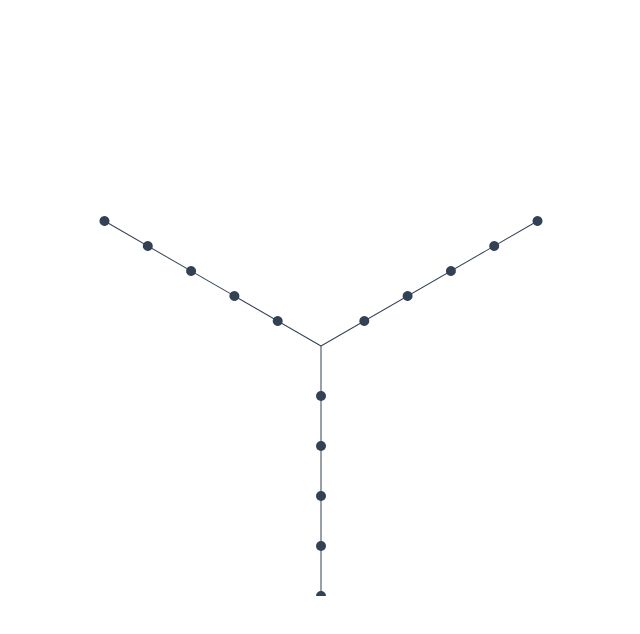
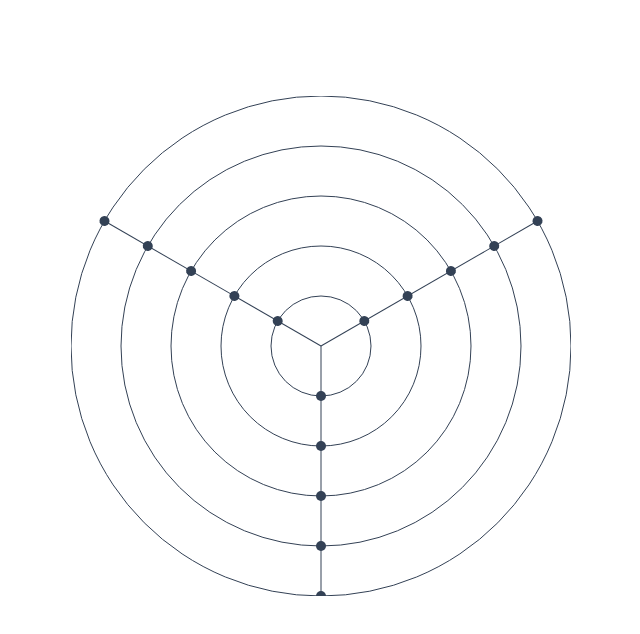
Before and after one commit to frontendphil/oh-my-radar, a React app: page / in a window 1280 px wide. Shown: the top 634 px of the page, without its empty margins (25-665 px from the left). Built offline with nearby package versions, Linux system fonts and the light colour scheme.

Commit message:
feat: render scale circles

```diff
--- a/src/RadarChart.tsx
+++ b/src/RadarChart.tsx
@@ -13,8 +13,22 @@ export const RadarChart = ({ title, dimensions, scale }: Props) => {
   const width = 500
   const height = 500
 
+  const scaleSteps = 50 / scale.length
+
   return (
     <svg role="figure" aria-label={title} width={width} height={height}>
+      <g>
+        {scale.map((value, index) => (
+          <circle
+            key={value}
+            className="stroke-slate-700 fill-transparent"
+            cx="50%"
+            cy="50%"
+            r={`${scaleSteps * (index + 1)}%`}
+          />
+        ))}
+      </g>
+
       {dimensions.map((dimension, index) => (
         <g
           key={dimension}
```
